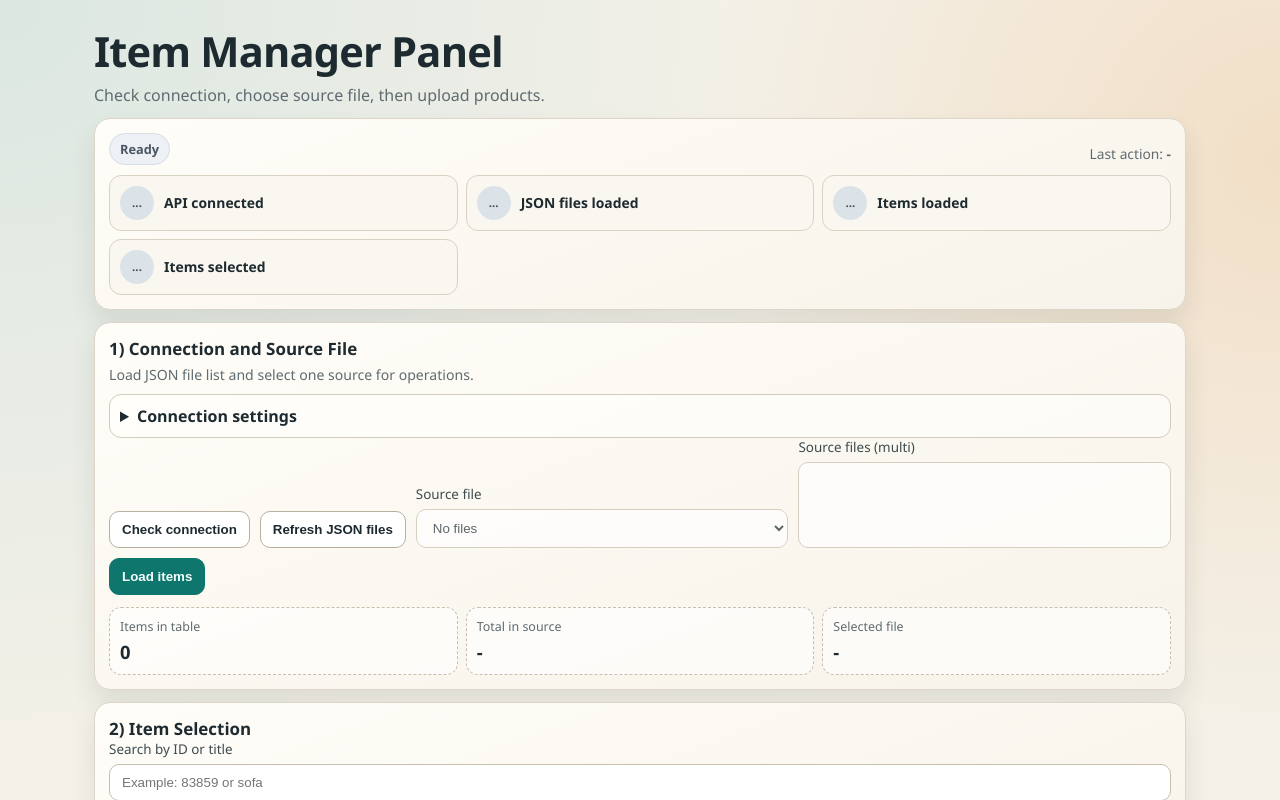
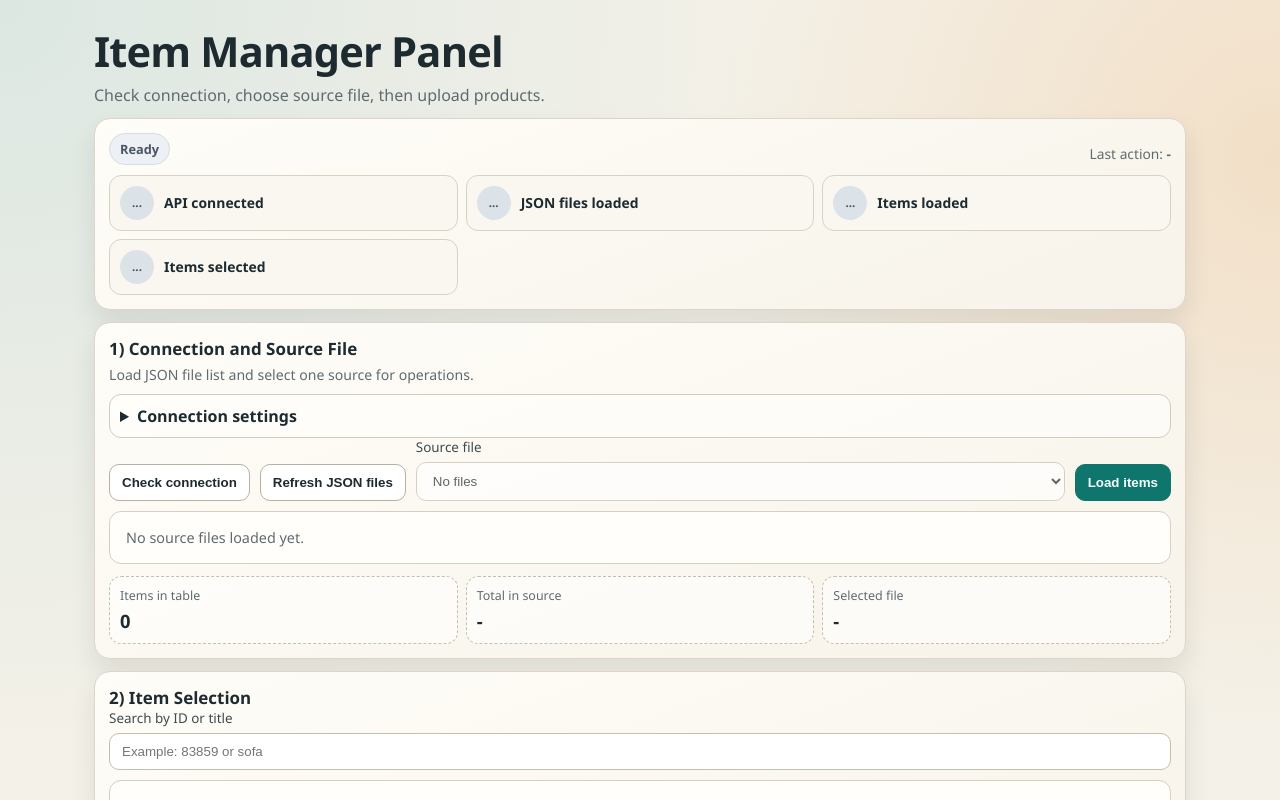
Before and after one commit to damiraitbay/hood_de, a React (Vite) app in the folder frontend/: page / in a window 1280 px wide. Shown: the top 800 px of the page. Built offline with nearby package versions, Linux system fonts and the light colour scheme.

Commit message:
first commit

```diff
--- a/frontend/src/App.jsx
+++ b/frontend/src/App.jsx
@@ -105,6 +105,7 @@ export default function App() {
   }, [jsonItems, search]);
 
   const selectedSet = useMemo(() => new Set(selectedIds), [selectedIds]);
+  const selectedFilesSet = useMemo(() => new Set(sourceFilesMulti), [sourceFilesMulti]);
   const selectedItems = useMemo(
     () => jsonItems.filter((it) => selectedSet.has(String(it.ID))),
     [jsonItems, selectedSet]
@@ -478,6 +479,10 @@ export default function App() {
     setSelectedIds((prev) => (prev.includes(id) ? prev.filter((x) => x !== id) : [...prev, id]));
   }
 
+  function toggleSourceFileSelection(fileName) {
+    setSourceFilesMulti((prev) => (prev.includes(fileName) ? prev.filter((x) => x !== fileName) : [...prev, fileName]));
+  }
+
   async function validateSelected() {
     if (!selectedIds.length) return;
     const firstId = selectedIds[0];
@@ -797,28 +802,45 @@ export default function App() {
               ))}
             </select>
           </label>
-          <label className="label grow">
-            Source files (multi)
-            <select
-              className="input"
-              multiple
-              value={sourceFilesMulti}
-              onChange={(e) => {
-                const selected = Array.from(e.target.selectedOptions).map((opt) => opt.value);
-                setSourceFilesMulti(selected);
-              }}
-              disabled={loading || jsonFiles.length === 0}
-            >
-              {jsonFiles.map((file) => (
-                <option key={`m-${file.file_name}`} value={file.file_name}>
-                  {file.file_name} ({file.item_count})
-                </option>
-              ))}
-            </select>
-          </label>
           <button className="btn primary" disabled={loading} onClick={loadJsonItems}>
             Load items
           </button>
+        </div>
+
+        <div className="itemsWrap">
+          {jsonFiles.length === 0 ? (
+            <div className="empty">No source files loaded yet.</div>
+          ) : (
+            <table className="itemsTable">
+              <thead>
+                <tr>
+                  <th>Select</th>
+                  <th>File</th>
+                  <th>Items</th>
+                </tr>
+              </thead>
+              <tbody>
+                {jsonFiles.map((file) => {
+                  const name = String(file.file_name);
+                  const active = selectedFilesSet.has(name);
+                  return (
+                    <tr key={`f-${name}`} className={active ? "rowActive" : ""} onClick={() => toggleSourceFileSelection(name)}>
+                      <td>
+                        <input
+                          type="checkbox"
+                          checked={active}
+                          onClick={(e) => e.stopPropagation()}
+                          onChange={() => toggleSourceFileSelection(name)}
+                        />
+                      </td>
+                      <td>{name}</td>
+                      <td>{file.item_count}</td>
+                    </tr>
+                  );
+                })}
+              </tbody>
+            </table>
+          )}
         </div>
 
         <div className="metrics">
```
